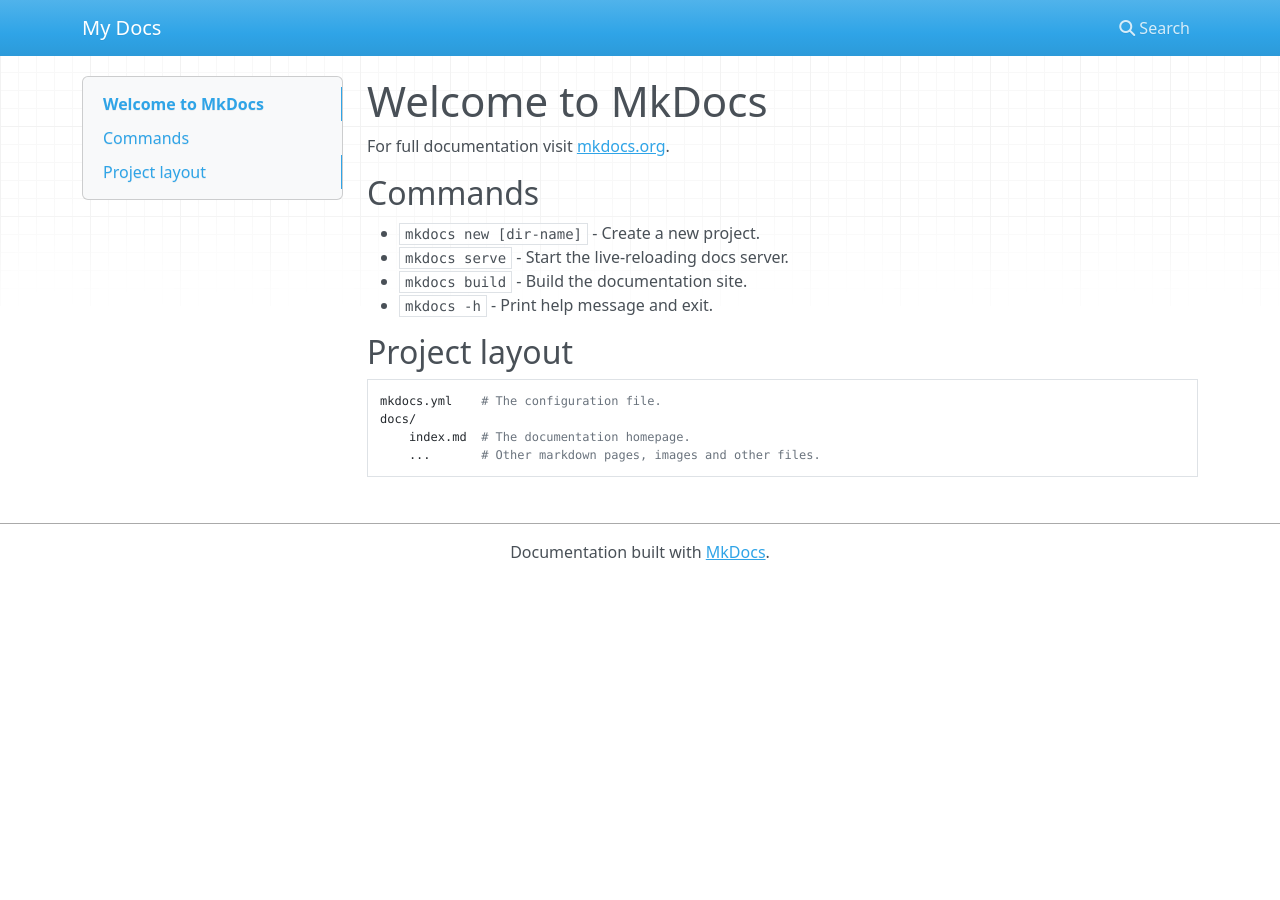
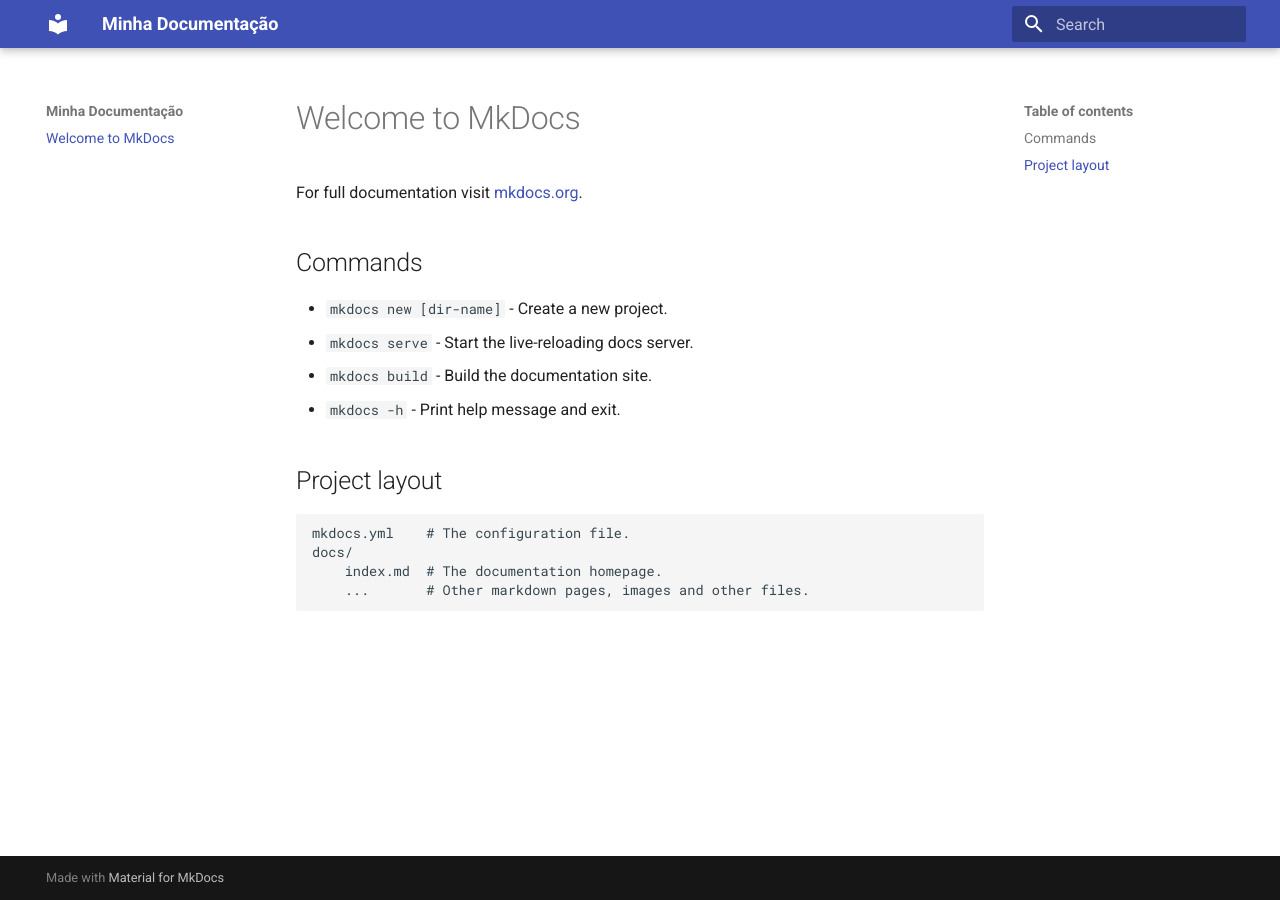
Before and after one commit to aislansf/site, an MkDocs documentation site: the page built from docs/index.md, in a window 1280 px wide. Built offline with MkDocs 1.6.1 and Material for MkDocs 9.7.7, drawn with Linux system fonts in a browser that asks for light colours; nearby versions of some CDN libraries.

Commit message:
Add deploy

```diff
--- a/mkdocs.yml
+++ b/mkdocs.yml
@@ -1 +1,3 @@
-site_name: My Docs
+site_name: "Minha Documentação"
+theme:
+  name: material
--- a/pyproject.toml
+++ b/pyproject.toml
@@ -13,6 +13,7 @@
 mkdocs = "^1.6.1"
 invoke = "^2.2.0"
 streamlit = "^1.40.0"
+mkdocs-material = "^9.5.44"
 
 
 [tool.poetry.dev-dependencies]
```
Also changed, not shown: 2 other files.
